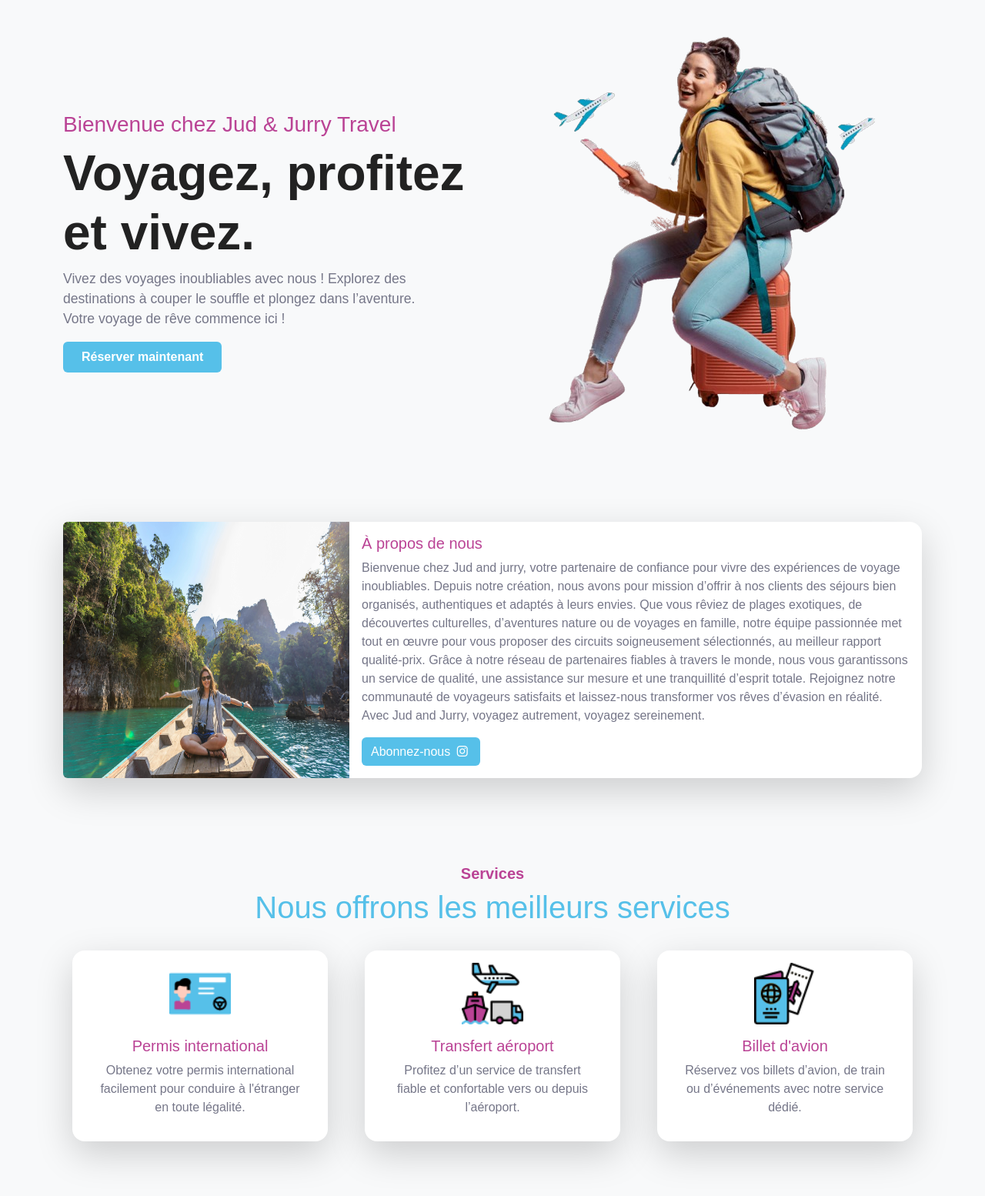
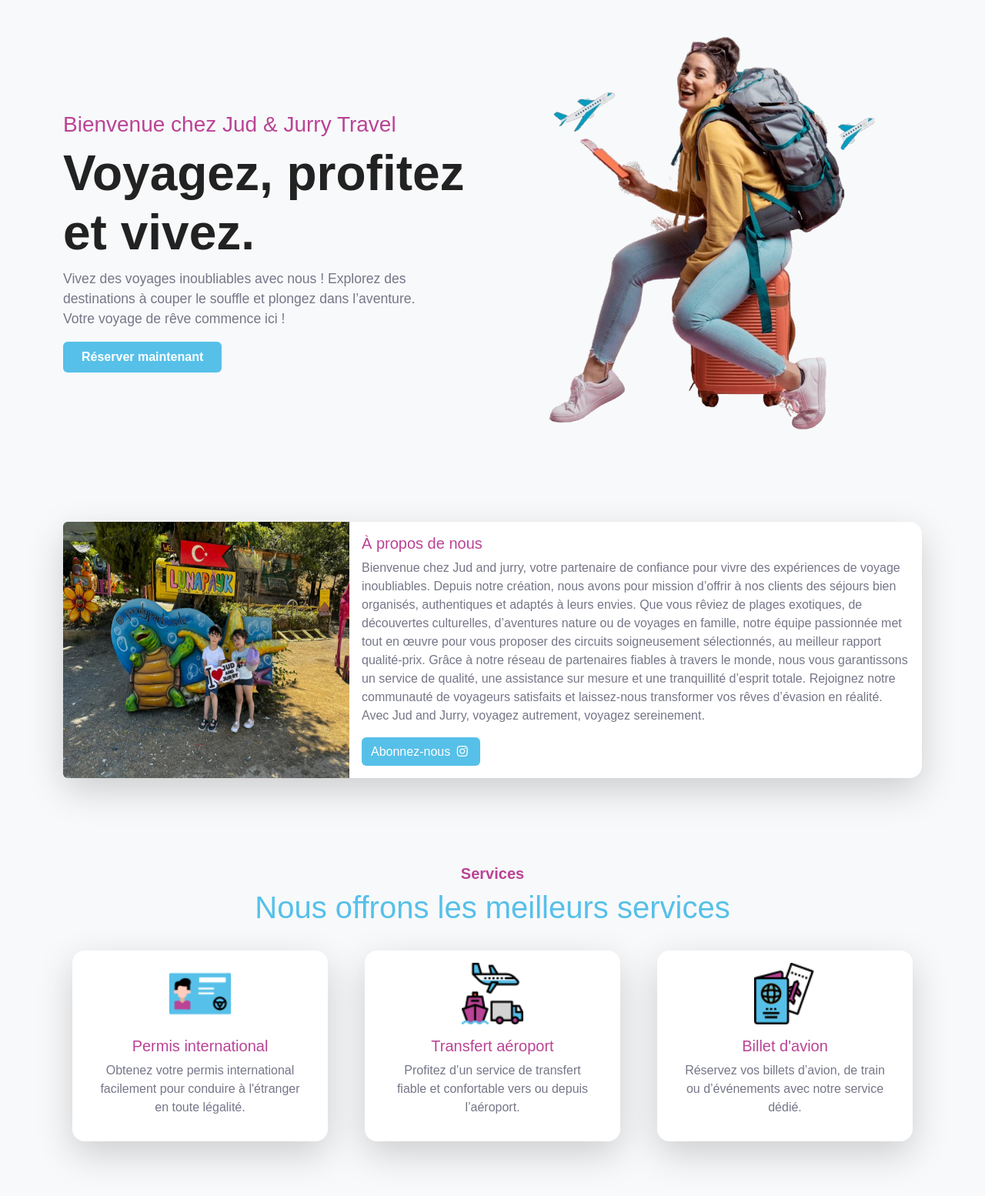
Before and after one commit to Houria-hs/travel-website, a Django app: page / in a window 1280 px wide. Shown: the part 102-1656 px from the top of the page at 77% size. Run offline with Django 5.2, Linux system fonts and the light colour scheme; data that the repository does not hold is empty.

Commit message:
added new images

```diff
--- a/templates/home.html
+++ b/templates/home.html
@@ -17,7 +17,7 @@
             <!-- Right Side Image -->
             <div class="col-lg-6 text-center">
                 <img src="{% static '../static/images/hero-img-removebg-preview.png' %}"
-                class="img-fluid" alt="Travel Image">
+                class="img-fluid" alt="Travel Image" >
             </div>
         </div>
     </div>
@@ -28,7 +28,7 @@
         <div class="card mb-3  border-0 shadow-lg rounded-4">
             <div class="row g-0">
               <div class="col-md-4 img-col">
-                <img src="{% static 'images/about.jpg' %}?v=2" class="img-fluid rounded-start about-img">
+                <img src="{% static 'images/IMG_1243.JPG' %}?v=2" class="img-fluid rounded-start about-img">
               </div>
               <div class="col-md-8">
                 <div class="card-body">
```
Also changed, not shown: static/images/IMG_1242.JPG (added), static/images/IMG_1243.JPG (added), static/images/IMG_1244.JPG (added), static/images/IMG_1245.jpg (added).
